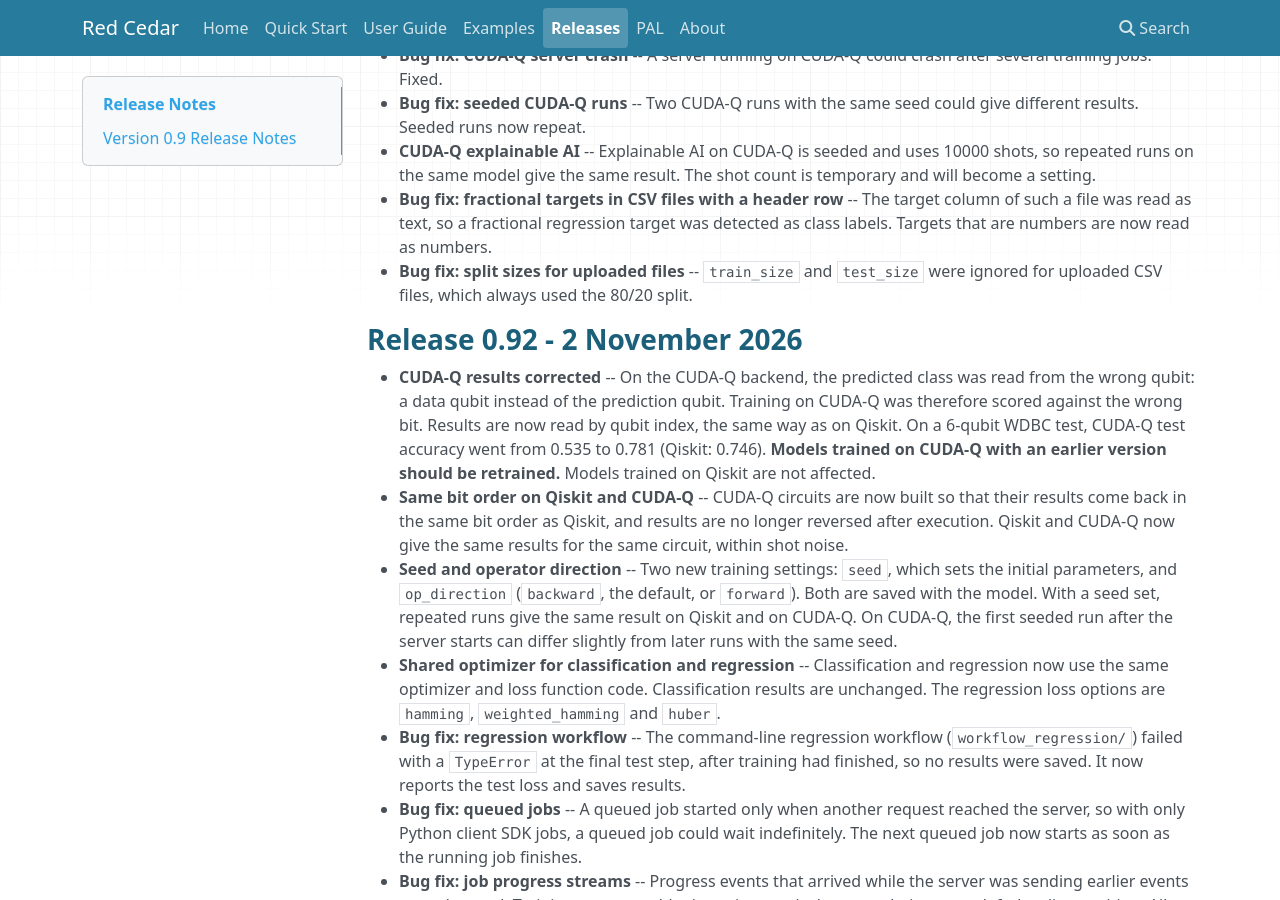
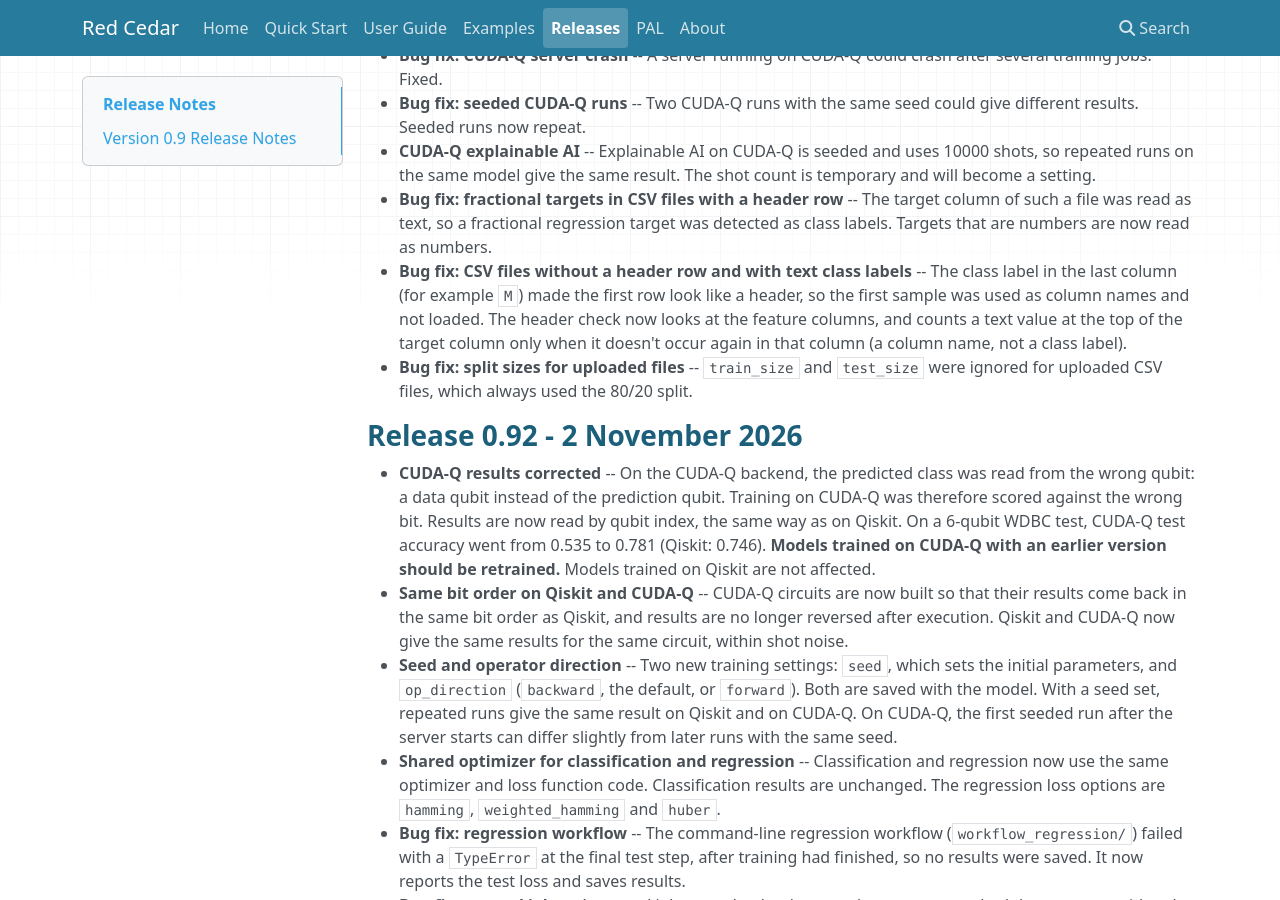
Before and after one commit to coherent-computing/redcedar, an MkDocs documentation site: the page built from doc/docs/release_notes.md, in a window 1280 px wide and 900 px high, scrolled down 894 px. Built offline with MkDocs 1.6.1, drawn with Linux system fonts in a browser that asks for light colours; nearby versions of some CDN libraries.

Commit message:
Release notes 0.93: header check fix for CSV files with text class labels
Co-Authored-By: Claude Opus 5.5 <noreply@anthropic.com>

```diff
--- a/doc/docs/release_notes.md
+++ b/doc/docs/release_notes.md
@@ -20,6 +20,7 @@ Version 0.9 is the first tagged version of Red Cedar. Each release below lists t
 - **Bug fix: seeded CUDA-Q runs** -- Two CUDA-Q runs with the same seed could give different results. Seeded runs now repeat.
 - **CUDA-Q explainable AI** -- Explainable AI on CUDA-Q is seeded and uses 10000 shots, so repeated runs on the same model give the same result. The shot count is temporary and will become a setting.
 - **Bug fix: fractional targets in CSV files with a header row** -- The target column of such a file was read as text, so a fractional regression target was detected as class labels. Targets that are numbers are now read as numbers.
+- **Bug fix: CSV files without a header row and with text class labels** -- The class label in the last column (for example `M`) made the first row look like a header, so the first sample was used as column names and not loaded. The header check now looks at the feature columns, and counts a text value at the top of the target column only when it doesn't occur again in that column (a column name, not a class label).
 - **Bug fix: split sizes for uploaded files** -- `train_size` and `test_size` were ignored for uploaded CSV files, which always used the 80/20 split.
 
 ### Release 0.92 - 2 November 2026
```
